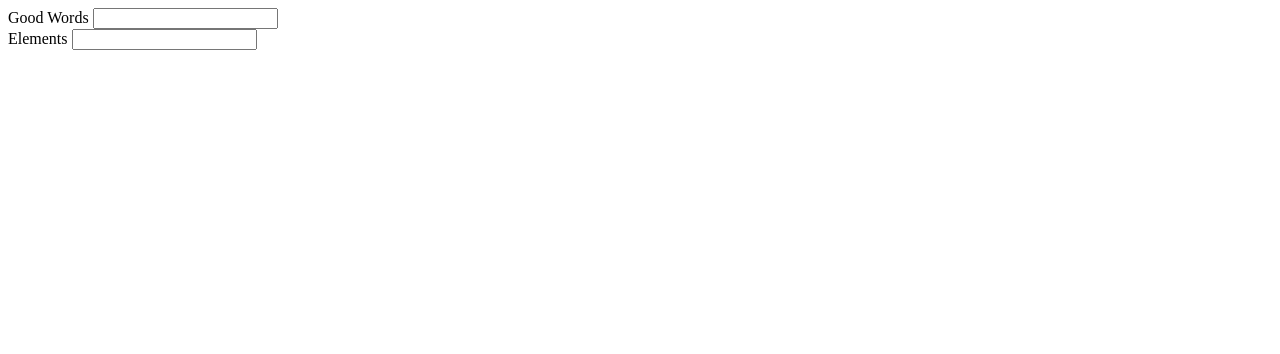
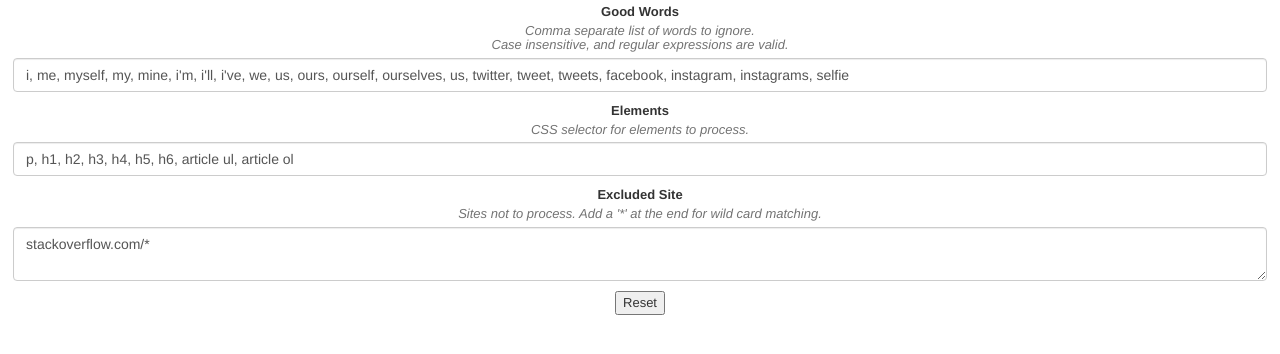
Before and after one commit to mattbierner/No-I-In-Internet, a browser extension: page options.html in a window 1280 px wide. Drawn offline with nearby package versions, Linux system fonts and the light colour scheme.

Commit message:
Working on excluded sites.

```diff
--- a/defaults.js
+++ b/defaults.js
@@ -6,10 +6,23 @@ var DEFAULT_OPTIONS = {
         'twitter', 'tweet', 'tweets', 'facebook',
         'instagram', 'instagrams', 'selfie'],
 
-    'elements': 'p, h1, h2, h3, h4, h5, h6, article ul, article ol'
+    'elements': 'p, h1, h2, h3, h4, h5, h6, article ul, article ol',
+
+    'excludedSites': [
+        'stackoverflow.com/*']
 };
 
-if (typeof module !== 'undefined' && typeof module.exports !== 'undefined')
+var normalizeUrl = function(url) {
+    url = url.replace(/^www\./, '');
+    if (url.substr(-1) === '/')
+        return url.substr(0, url.length - 1);
+    return url;
+};
+
+if (typeof module !== 'undefined' && typeof module.exports !== 'undefined') {
     module.DEFAULT_OPTIONS = DEFAULT_OPTIONS;
-else
+    module.normalizeUrl = normalizeUrl;
+} else {
     window.DEFAULT_OPTIONS = DEFAULT_OPTIONS;
+    window.normalizeUrl = normalizeUrl;
+}
--- /dev/null
+++ b/options.css
@@ -0,0 +1,22 @@
+body {
+    font-size: 13px;
+    margin: 0.2em 1em;
+    text-align: center;
+}
+
+label  {
+    display: block;
+    width: 100%;
+    margin-bottom: 0.2em;
+}
+
+.help-block {
+    font-style: italic;
+    line-height: 1.1em;
+    margin-top: 0;
+    margin-bottom: 0.4em;
+}
+
+.form-group {
+    margin-bottom: 0.2em;
+}
--- a/options.html
+++ b/options.html
@@ -1,20 +1,52 @@
 <!doctype html>
 <html>
 <head>
-    <title>i-i-I-i-i Options</title>
+    <title>i i I i i Options</title>
+
+    <link rel="stylesheet" href="https://maxcdn.bootstrapcdn.com/bootstrap/3.3.5/css/bootstrap.min.css">
+    <link rel="stylesheet" href="options.css">
 </head>
 
 <body>
-    <div>
-    <label for="whitelist">Good Words</label>
-    <input id="whitelist" type="text"></input>
-    </div>
+    <form>
+        <div class="form-group">
+            <label for="whitelist">Good Words</label>
+            <p id="whitelistHelp" class="help-block">
+                Comma separate list of words to ignore.</br>
+                Case insensitive, and regular expressions are valid.
+            <p>
+            <input id="whitelist"
+                class="form-control"
+                type="text"
+                aria-describedby="whitelistHelp"></input>
+        </div>
 
-    <div>
-    <label for="elements">Elements</label>
-    <input id="elements" type="text"></input>
-    </div>
+        <div class="form-group">
+            <label for="elements">Elements</label>
+            <p id="elementsHelp" class="help-block">
+                CSS selector for elements to process.
+            <p>
+            <input id="elements"
+                class="form-control"
+                type="text"
+                aria-describedby="elementsHelp"></input>
+        </div>
 
+         <div class="form-group">
+            <label for="excluded-sites">Excluded Site</label>
+            <p id="elementsHelp" class="help-block">
+               Sites not to process. Add a '*' at the end for wild card matching.
+            <p>
+            <textarea id="excluded-sites"
+                class="form-control"
+                aria-describedby="elementsHelp"></textarea>
+        </div>
+
+        <button id="reset">Reset</button>
+    </form>
+
+    <script src="jquery.min.js"></script>
+    <script src="defaults.js"></script>
     <script src="options.js"></script>
 </body>
 </html>
--- a/options.js
+++ b/options.js
@@ -1,8 +1,34 @@
-var restoreOptions = function() {
-    chrome.storage.sync.get({
-        whitelist: 'red',
-        likesColor: true
+/**
+    Persist the current options from the ui.
+*/
+var saveOptions = function() {
+    chrome.storage.sync.set({
+        'whitelist':  $('#whitelist').val(),
     });
 };
 
+/**
+    Update the ui from the options object.
+*/
+var setOptions = function(options) {
+    $('#whitelist').val(options.whitelist.join(', '));
+    $('#elements').val(options.elements);
+    $('#excluded-sites').val(options.excludedSites.join('\n'))
+};
+
+/**
+    Load and set the currently persisted options from storage.
+*/
+var restoreOptions = function() {
+    chrome.storage.sync.get(DEFAULT_OPTIONS, setOptions);
+};
+
+/**
+*/
+var resetOptions = function() {
+    chrome.storage.sync.set(DEFAULT_OPTIONS, setOptions);
+};
+
 document.addEventListener('DOMContentLoaded', restoreOptions);
+
+$('#reset').click(resetOptions);
--- a/popup.css
+++ b/popup.css
@@ -1,4 +1,3 @@
-
 body {
     padding: 0;
     margin: 0;
@@ -27,4 +26,4 @@ button:focus {
 
 button:hover {
     background: #eee;
-}
+}3
```
Also changed, not shown: contentscript.js (+54 -7 lines), popup.js (+45 -0 lines).
